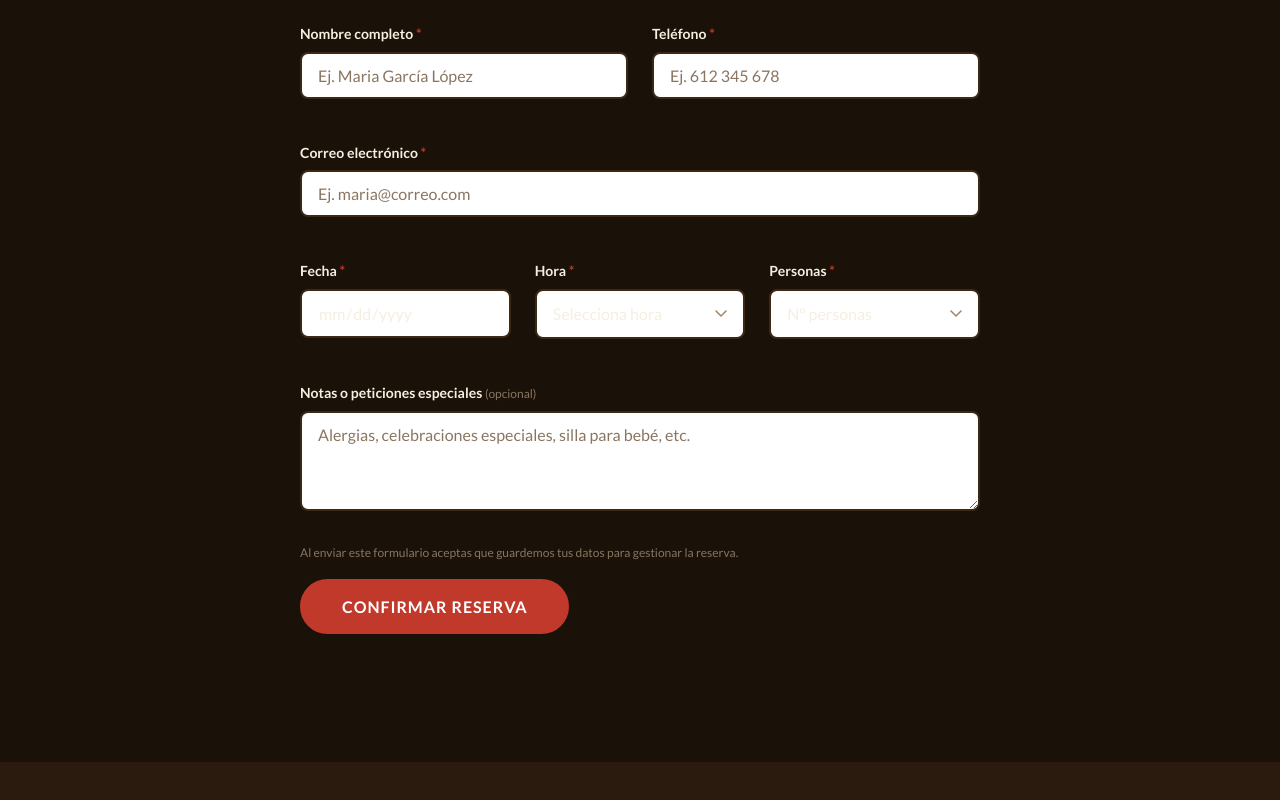
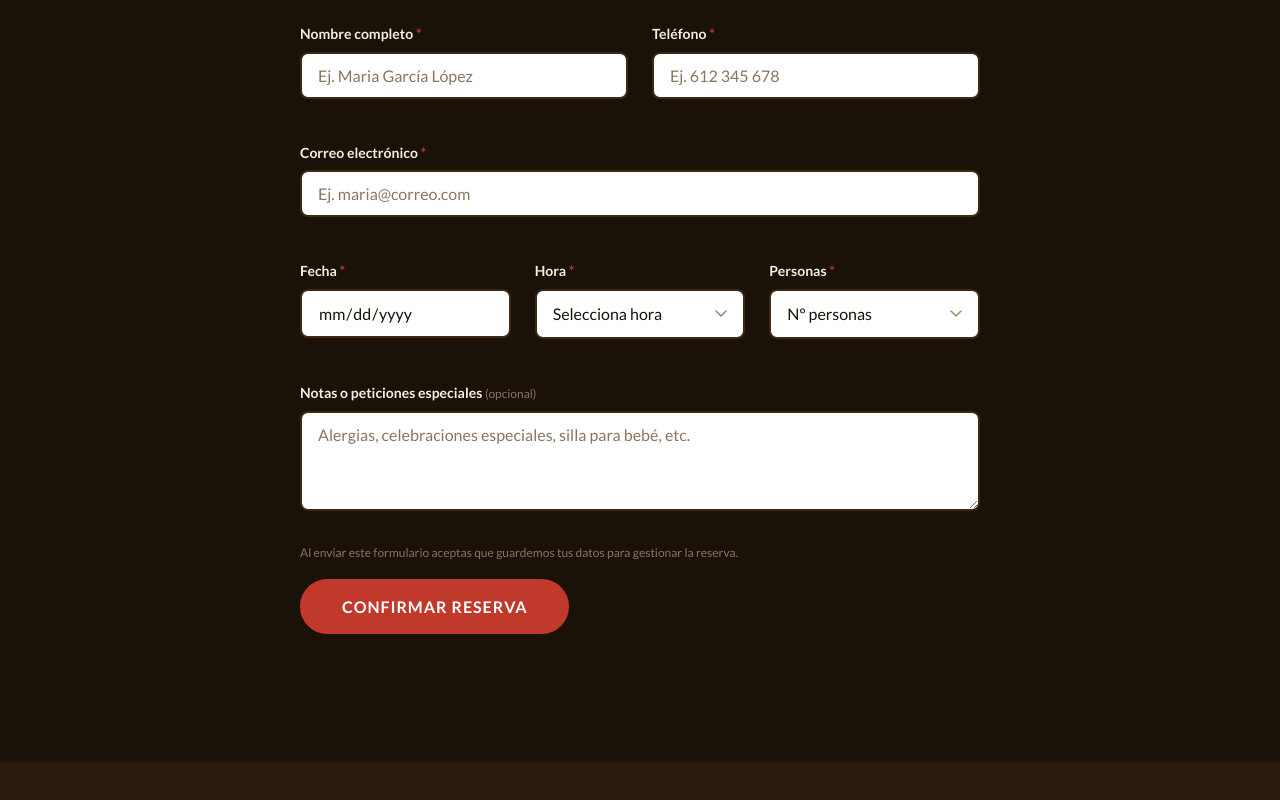
Before and after one commit to HTMLSANY/laBrasaDeCalPetit, a website: page index.html in a window 1280 px wide. Shown: the part 3903-4703 px from the top of the page. Drawn offline with nearby package versions, Linux system fonts and the light colour scheme; a web font is replaced by a local one.

Commit message:
fix: color de texto en inputs del formulario de reservas

```diff
--- a/css/components.css
+++ b/css/components.css
@@ -277,6 +277,12 @@
   min-height: 1em;
 }
 
+#reservasForm .form__input,
+#reservasForm .form__select,
+#reservasForm .form__textarea {
+  color: var(--color-fondo);
+}
+
 .form__footer {
   display: flex;
   flex-direction: column;
```
